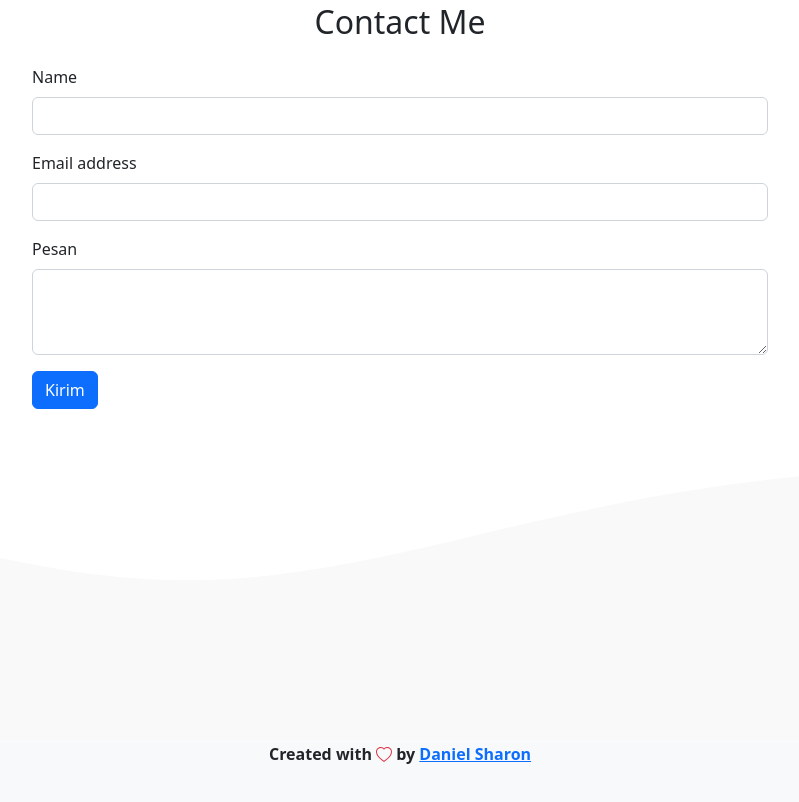
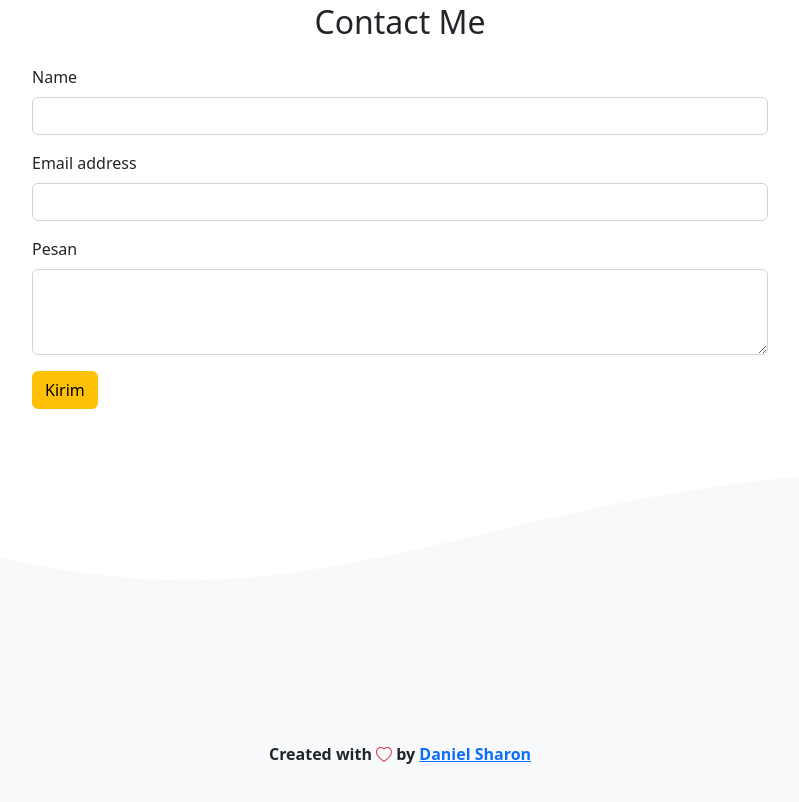
Before and after one commit to daanielsharon/portfolio, a plain HTML site: page index.html in a window 1280 px wide. Shown: the part 1947-2749 px from the top of the page, without its empty margins (240-1039 px from the left). Drawn offline with nearby package versions, Linux system fonts and the light colour scheme.

Commit message:
ubah judul dan warna

```diff
--- a/index.html
+++ b/index.html
@@ -3,7 +3,7 @@
 	<head>
 		<meta charset="utf-8" />
 		<meta name="viewport" content="width=device-width, initial-scale=1" />
-		<title>Bootstrap demo</title>
+		<title>My portfolio</title>
 		<link href="https://cdn.jsdelivr.net/npm/bootstrap@5.2.0-beta1/dist/css/bootstrap.min.css" rel="stylesheet" integrity="sha384-0evHe/X+R7YkIZDRvuzKMRqM+OrBnVFBL6DOitfPri4tjfHxaWutUpFmBp4vmVor" crossorigin="anonymous" />
 		<!-- My CSS -->
 		<style>
@@ -145,7 +145,7 @@
 								<label for="pesan" class="form-label">Pesan</label>
 								<textarea class="form-control" id="pesan" rows="3"></textarea>
 							</div>
-							<button type="submit" class="btn btn-primary">Kirim</button>
+							<button type="submit" class="btn btn-warning">Kirim</button>
 						</form>
 					</div>
 				</div>
```
